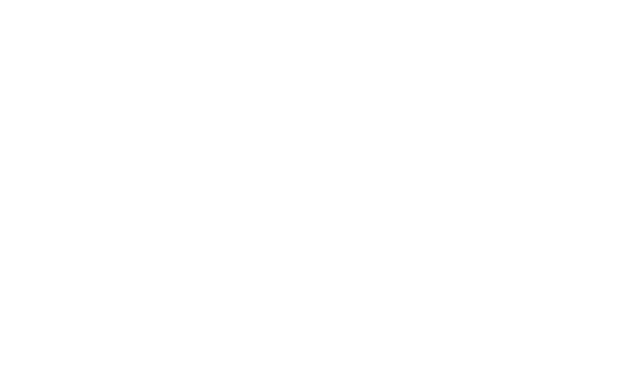
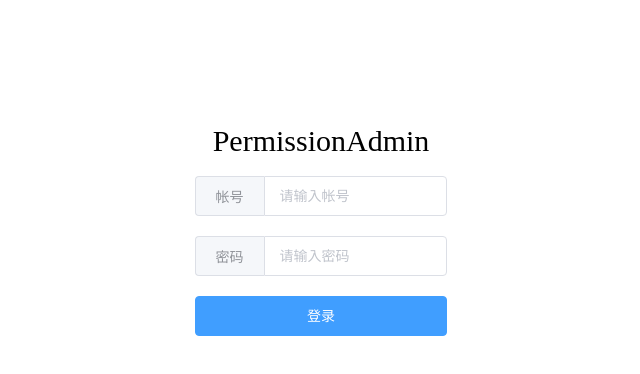
Before and after one commit to CookiesEason/vue-permission, a Vue app: page /#/login in a window 1280 px wide. Shown: the top 374 px of the page, without its empty margins (319-959 px from the left). Built offline with nearby package versions, Linux system fonts and the light colour scheme.

Commit message:
用户登录注销。

```diff
--- /dev/null
+++ b/src/components/Login.vue
@@ -0,0 +1,89 @@
+<template>
+  <div class="login-box">
+    <el-row>
+      <el-col :span="8" class="head">
+        <span class="title">PermissionAdmin</span>
+      </el-col>
+    </el-row>
+    <el-row>
+      <el-col :span="8">
+        <el-input id="name" v-model="form.username" placeholder="请输入帐号">
+          <template slot="prepend">帐号</template>
+        </el-input>
+      </el-col>
+    </el-row>
+    <el-row>
+      <el-col :span="8">
+        <el-input id="password" v-model="form.password" type="password" placeholder="请输入密码">
+          <template slot="prepend">密码</template>
+        </el-input>
+      </el-col>
+    </el-row>
+    <el-row>
+      <el-col :span="8">
+        <el-button id="login" style="width:100%" @click="login" type="primary">登录</el-button>
+      </el-col>
+    </el-row>
+  </div>
+</template>
+
+<script>
+export default {
+  name: 'login',
+  data () {
+    return {
+      form: {
+        'username': '',
+        'password': ''
+      }
+    }
+  },
+  methods: {
+    login () {
+      const _this = this
+      console.log(_this.form)
+      this.axios.get('/api/user/login', {
+        params: _this.form
+      }).then((res) => {
+        console.log(res)
+        if (res.data.ret) {
+          this.$message({
+            message: '登录成功',
+            type: 'success'
+          })
+          this.$router.push({path: '/user'})
+        } else {
+          this.$message.error(res.data.msg)
+        }
+      }).catch((res) => {
+        console.log(res)
+      })
+    }
+  }
+}
+</script>
+
+<style scoped>
+  .el-row {
+    margin-bottom: 20px;
+  &:last-child {
+     margin-bottom: 0;
+   }
+  }
+  .login-box {
+    margin-top:10%;
+    margin-left:40%;
+  }
+  .head {
+    height: 30px;
+  }
+  .title{
+    margin: 0 auto;
+    height: 30px;
+    line-height: 30px;
+    text-align: center;
+    display: block;
+    font-weight: 300;
+    font-size: 30px;
+  }
+</style>
--- a/src/components/common/Header.vue
+++ b/src/components/common/Header.vue
@@ -1,10 +1,10 @@
 <template>
   <div>
-    <span style="font-size: 14px;">username</span>
+    <span style="font-size: 14px;">{{username}}</span>
     <el-dropdown>
       <i class="el-icon-arrow-down" style="margin-right: 15px"></i>
       <el-dropdown-menu slot="dropdown">
-        <el-dropdown-item>注销</el-dropdown-item>
+        <el-dropdown-item @click.native="logout()">注销</el-dropdown-item>
       </el-dropdown-menu>
     </el-dropdown>
   </div>
@@ -12,7 +12,44 @@
 
 <script>
 export default {
-  name: 'Header'
+  name: 'Header',
+  data () {
+    return {
+      'username': ''
+    }
+  },
+  mounted () {
+    this.info()
+  },
+  methods: {
+    info () {
+      const _this = this
+      this.axios.get('/api/user/info').then((res) => {
+        if (res.data.ret) {
+          _this.username = res.data.data.username
+        } else {
+          this.$message.error(res.data.msg)
+        }
+      }).catch((res) => {
+        console.log(res)
+      })
+    },
+    logout () {
+      this.axios.get('/api/user/logout').then((res) => {
+        if (res.data.ret) {
+          this.$message({
+            message: '注销成功',
+            type: 'success'
+          })
+          this.$router.push({path: '/login'})
+        } else {
+          this.$message.error(res.data.msg)
+        }
+      }).catch((res) => {
+        console.log(res)
+      })
+    }
+  }
 }
 </script>
 
--- a/src/router/index.js
+++ b/src/router/index.js
@@ -1,6 +1,7 @@
 import Vue from 'vue'
 import Router from 'vue-router'
 import userManage from '@/components/user/UserManage'
+import login from '@/components/Login'
 
 Vue.use(Router)
 
@@ -10,6 +11,11 @@
       path: '/user',
       name: 'userManage',
       component: userManage
+    },
+    {
+      path: '/login',
+      name: 'login',
+      component: login
     }
   ]
 })
```
